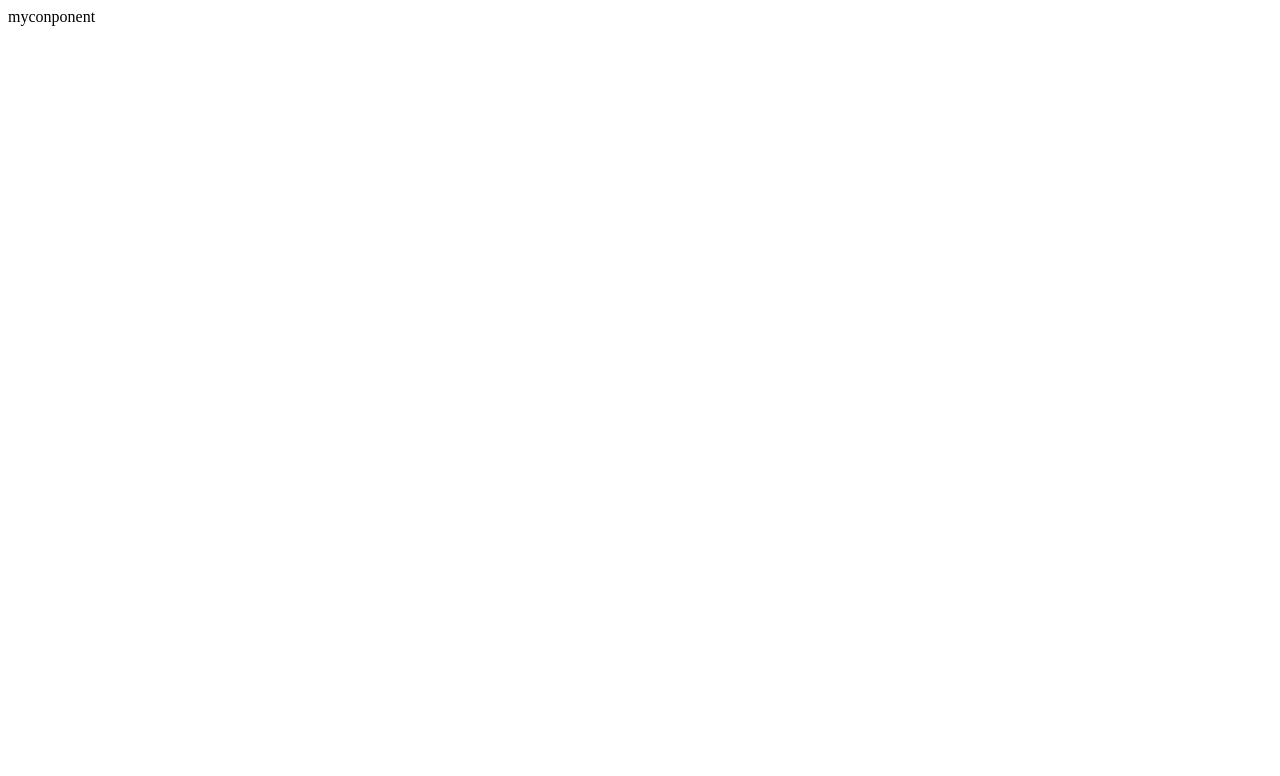
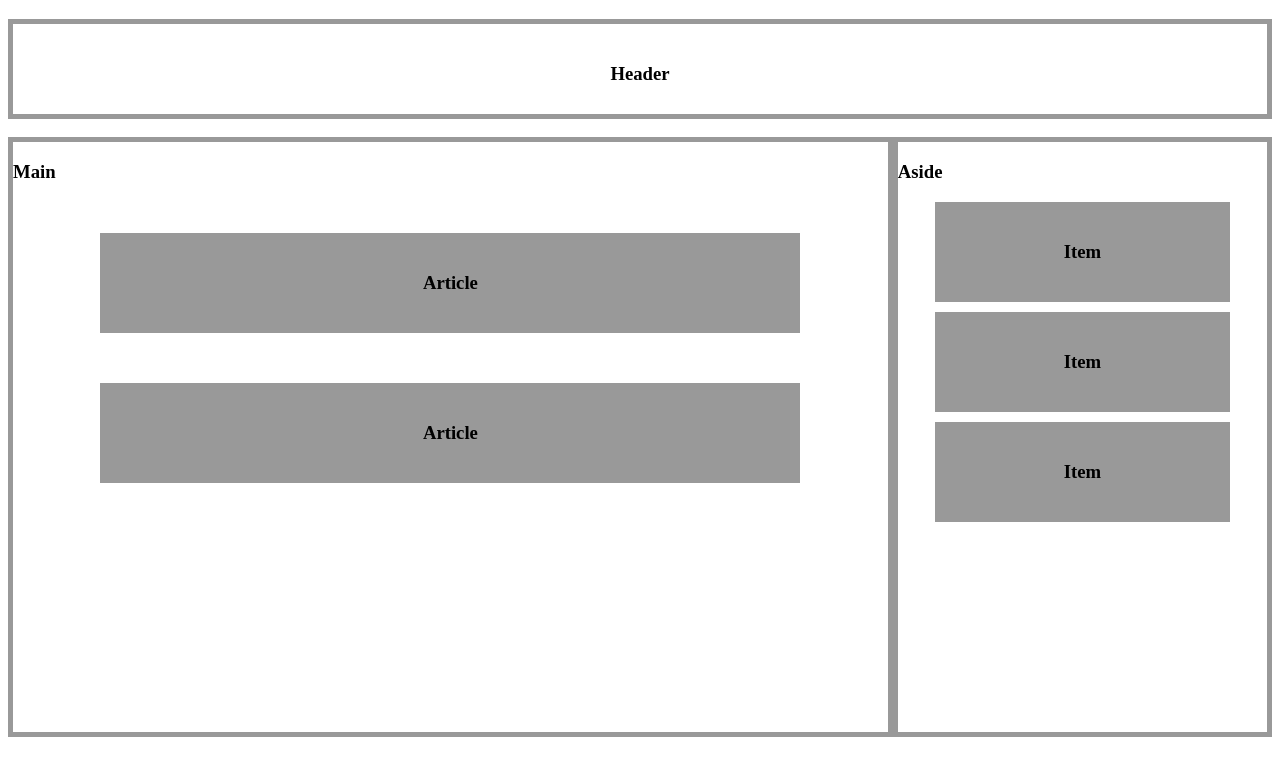
Before and after one commit to mindfreakcriss/my_vue_demo, a Vue app in the folder vue_base/: page / in a window 1280 px wide. Shown: the top 776 px of the page. Built offline with nearby package versions, Linux system fonts and the light colour scheme.

Commit message:
【提交】组件的嵌套

```diff
--- a/vue_base/src/App.vue
+++ b/vue_base/src/App.vue
@@ -1,4 +1,4 @@
-<script>
+<script setup>
 import HelloWorld from './components/HelloWorld.vue'
 import IfDemo from "@/components/IfDemo.vue";
 import ListDemo from "@/components/ListDemo.vue";
@@ -17,12 +17,26 @@ import RefDomDEMO from "@/components/RefDomDEMO.vue";
 import MyConponent from "@/components/MyConponent.vue";
 
 //2 - 注册组件
-export default {
-  components: {
-    MyConponent:MyConponent,
-  }
-}
+// export default {
+//   components: {
+//     MyConponent:MyConponent,
+//   }
+// }
 
+
+//layout
+import Header from "@/pages/Header.vue";
+import Main from "@/pages/Main.vue";
+import Aside from "@/pages/Aside.vue";
+
+
+// export default {
+//   components: {
+//     Header,
+//     Main,
+//     Aside,
+//   }
+// }
 
 </script>
 
@@ -42,6 +56,8 @@ export default {
 <!--  <model-demo></model-demo>-->
 <!--  <ref-dom-d-e-m-o></ref-dom-d-e-m-o>-->
   <!---3 - 使用-->
-  <MyConponent></MyConponent>
-
+<!--  <MyConponent></MyConponent>-->
+<Header></Header>
+  <Main></Main>
+  <Aside></Aside>
 </template>
--- /dev/null
+++ b/vue_base/src/pages/Article.vue
@@ -0,0 +1,19 @@
+<script setup>
+
+</script>
+
+<template>
+    <h3>Article</h3>
+</template>
+
+<style scoped>
+  h3 {
+    width: 80%;
+    margin: 0 auto;
+    text-align: center;
+    line-height: 100px;
+    box-sizing: border-box;
+    margin-top: 50px;
+    background: #999;
+  }
+</style>
--- /dev/null
+++ b/vue_base/src/pages/Aside.vue
@@ -0,0 +1,27 @@
+<script>
+import Item from "@/pages/Item.vue";
+export default {
+    components: {
+      Item
+    }
+  }
+</script>
+
+<template>
+  <div class="aside">
+    <h3>Aside</h3>
+    <item></item>
+    <item></item>
+    <item></item>
+  </div>
+</template>
+
+<style scoped>
+.aside {
+  float: right;
+  width: 30%;
+  height: 600px;
+  border: 5px solid #999;
+  box-sizing: border-box;
+}
+</style>
--- /dev/null
+++ b/vue_base/src/pages/Header.vue
@@ -0,0 +1,18 @@
+<script>
+
+</script>
+
+<template>
+  <h3>Header</h3>
+</template>
+
+<style scoped>
+h3 {
+  width: 100%;
+  height: 100px;
+  border: 5px solid #999;
+  text-align: center;
+  line-height: 100px;
+  box-sizing: border-box;
+}
+</style>
--- /dev/null
+++ b/vue_base/src/pages/Item.vue
@@ -0,0 +1,19 @@
+<script setup>
+
+</script>
+
+<template>
+  <h3>Item</h3>
+</template>
+
+<style scoped>
+  h3 {
+    width: 80%;
+    margin: 0 auto;
+    text-align: center;
+    line-height: 100px;
+    box-sizing: border-box;
+    margin-top: 10px;
+    background: #999;
+  }
+</style>
--- /dev/null
+++ b/vue_base/src/pages/Main.vue
@@ -0,0 +1,27 @@
+<script>
+ import Article from "@/pages/Article.vue";
+
+ export default {
+   components: {
+     Article,
+   }
+ }
+</script>
+
+<template>
+  <div class="main">
+    <h3>Main</h3>
+    <Article></Article>
+    <Article></Article>
+  </div>
+</template>
+
+<style scoped>
+.main {
+  float: left;
+  width: 70%;
+  height: 600px;
+  border: 5px solid #999;
+  box-sizing: border-box;
+}
+</style>
```
